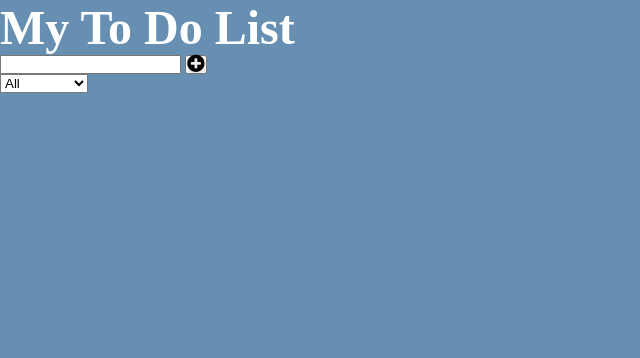
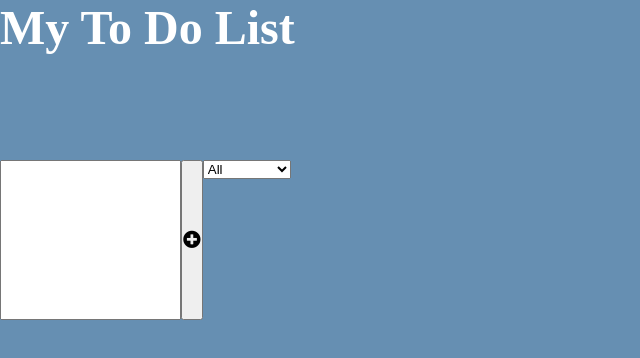
Before and after one commit to GulnazAlisherova/to-do-list, a plain HTML site: page index.html in a window 1280 px wide. Shown: the whole page, without its empty margins (0-640 px from the left). Drawn offline with Linux system fonts and the light colour scheme.

Commit message:
for two tags: header and form added styles : display and min-height

```diff
--- a/style.css
+++ b/style.css
@@ -12,3 +12,7 @@ body{
 header{
   font-size: 1.5rem;
 }
+header, form{
+  min-height: 20vh;
+  display: flex;
+}
```
